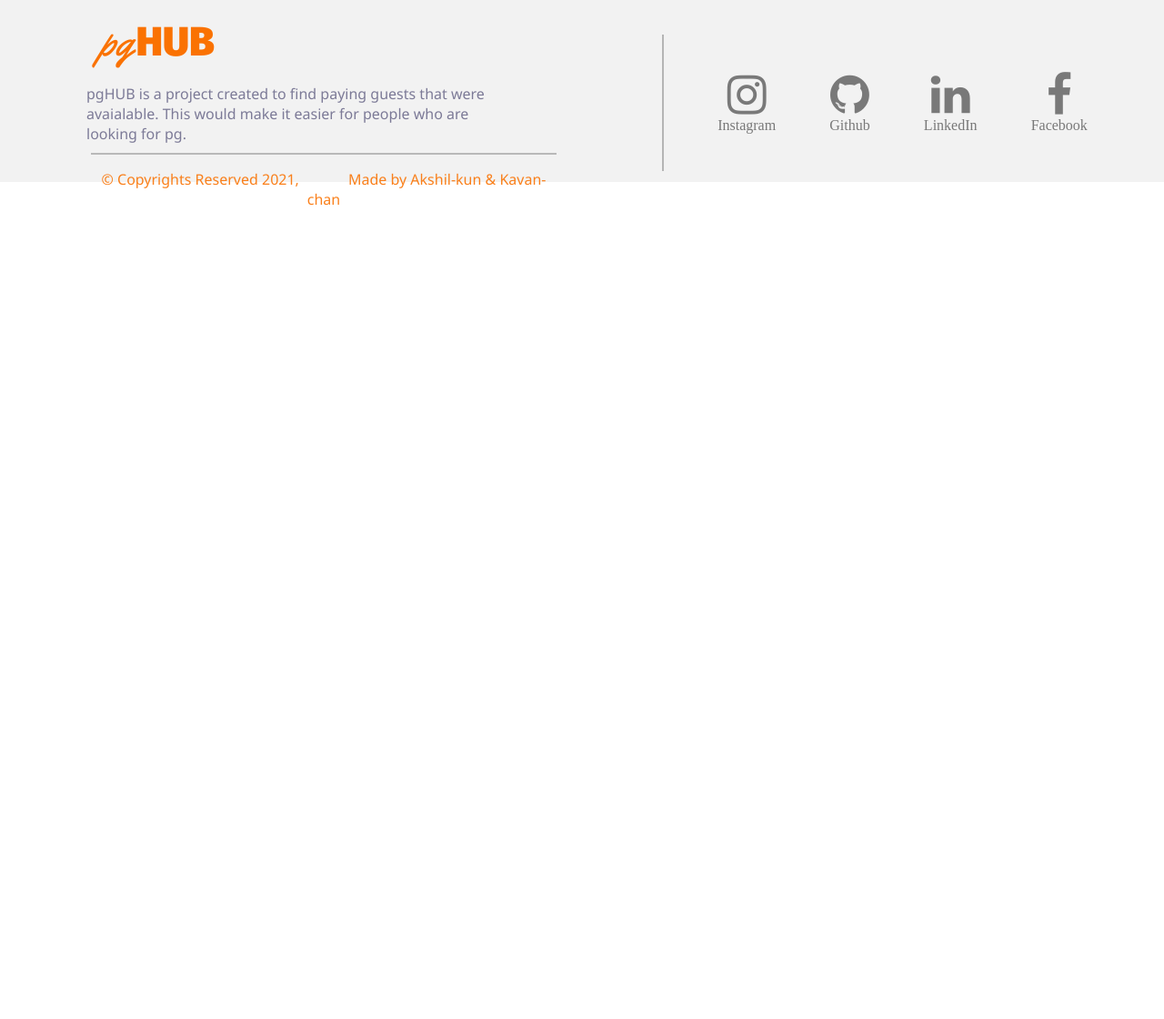
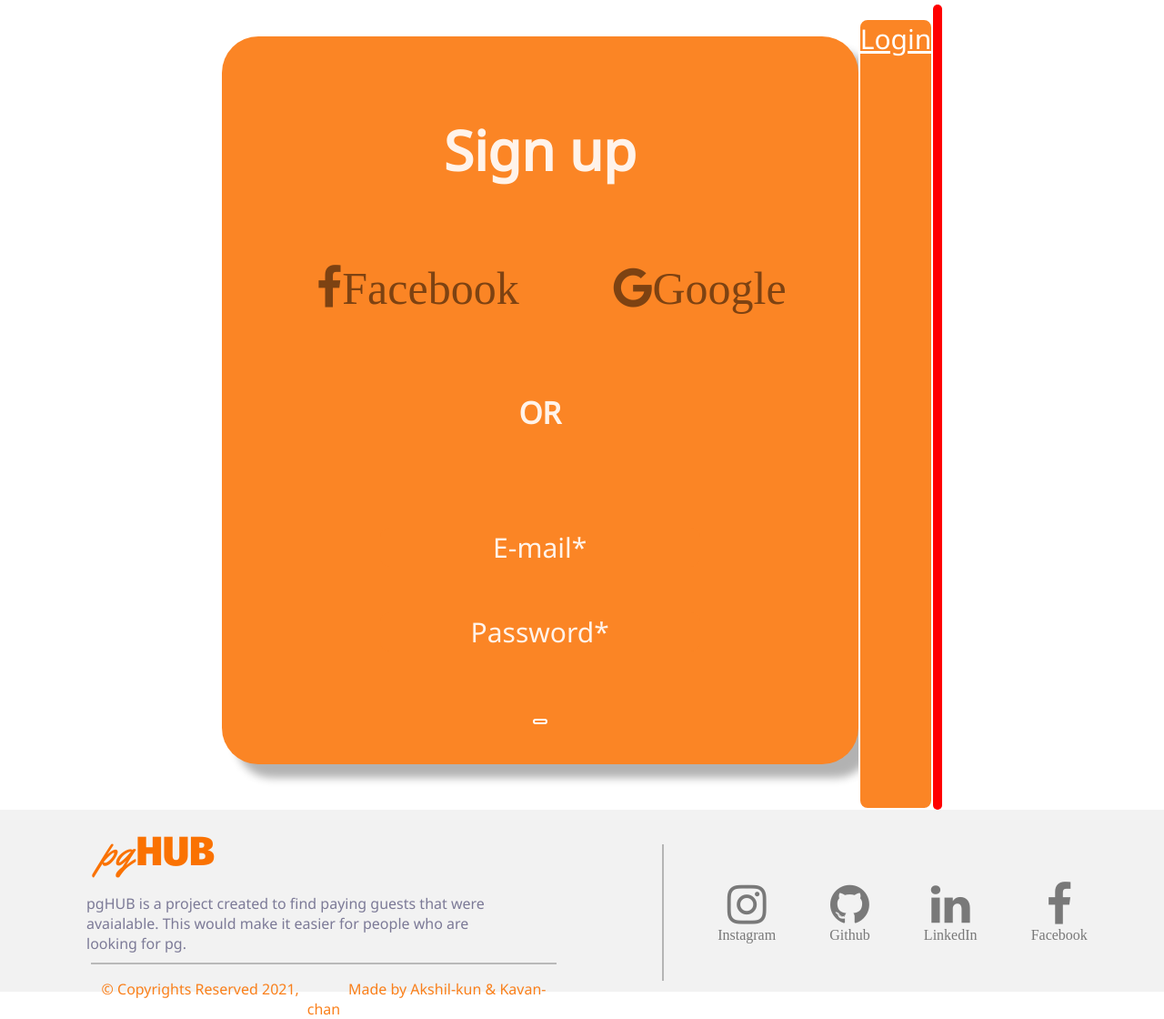
Before and after one commit to kavania2002/pgHUB, a Node server app: page /register in a window 1280 px wide. Shown: the part 70-1190 px from the top of the page at 91% size. Before the commit the page ends 296 px from the top, so only its background shows below. Run offline with Node 20, Linux system fonts and the light colour scheme; some libraries are stand-ins or nearby versions.

Commit message:
Add google facebook integration

```diff
--- a/app.js
+++ b/app.js
@@ -15,6 +15,7 @@
 import session from "express-session";
 import passportLocalMongoose from "passport-local-mongoose";
 import { Strategy } from "passport-google-oauth20";
+import facebook from "passport-facebook";
 
 const app = express();
 
@@ -40,7 +41,8 @@
     location: String,
     totalRatings: Number,
     age: Number,
-    googleId: String
+    googleId: String,
+    facebookId: String,
 });
 
 var message = "";
@@ -61,13 +63,106 @@
     });
 });
 
+// ------------------- Google Strategy --------------------
+passport.use(new Strategy({
+    clientID: process.env.GCLIENT_ID,
+    clientSecret: process.env.GCLIENT_SECRET,
+    callbackURL: "http://localhost:3000/auth/google/pgHUB",
+    userProfileURL: "https://www.googleapis.com/oauth2/v2/userinfo"
+},
+    function (accessToken, refreshToken, profile, done) {
+        console.log(profile);
+        const data = profile._json;
+        User.findOne({ "googleId": data.id }, function (err, user) {
+            if (err) return done(err);
+
+            if (!user) {
+                user = new User({
+                    username: data.email,
+                    location: "No Idea",
+                    totalRatings: 0,
+                    age: 0,
+                    googleId: data.id
+                });
+                user.save(function (err) {
+                    if (err) console.log(err);
+                    return done(err, user);
+                });
+            } else {
+                return done(err, user);
+            }
+        });
+    }
+));
+
+// ----------------- Facebook Strategy --------------------
+passport.use(new facebook.Strategy({
+    clientID: process.env.FACEBOOK_APP_ID,
+    clientSecret: process.env.FACEBOOK_APP_SECRET,
+    callbackURL: "http://localhost:3000/auth/facebook/pgHUB"
+},
+    function (accessToken, refreshToken, profile, done) {
+        User.findOne({"facebookId":profile.id}, function(err, user){
+            if (err) return done(err);
+
+            if (!user){
+                user = new User({
+                    username: profile.displayName.split(" ")[0],
+                    location: "No Idea",
+                    totalRatings: 0,
+                    age: 0,
+                    facebookId: profile.id
+                });
+                user.save(function (err){
+                    if (err) console.log(err);
+                    return done(err, user);
+                })
+            } else {
+                return done(err, user);
+            }
+        });
+    }
+));
+
+// -------------------- Routings ----------------------------
+
+app.get("/", function (req, res) {
+    res.redirect("/login");
+});
+
+// -------------- Google oAuth Routings ------------------------------
+app.get("/auth/google",
+    passport.authenticate("google", { scope: ["profile", "email"] })
+);
+
+app.get("/auth/google/pgHUB",
+    passport.authenticate("google", { failureRedirect: "/login" }),
+    function (req, res) {
+        res.redirect("/user/" + req.user.username);
+    }
+);
+// -------------------------------------------------------------------
+
+// ------------------- Facebook oAuth Routings -----------------------
+app.get('/auth/facebook',
+    passport.authenticate('facebook', { scope: ["email"] }),
+    function(req, res) {}
+);
+
+app.get('/auth/facebook/pgHUB',
+    passport.authenticate('facebook', { failureRedirect: '/login' }),
+    function (req, res) {
+        // Successful authentication, redirect home.
+        res.redirect('/');
+    });
+
 
 app.get("/login", function (req, res) {
 
     if (req.isAuthenticated()) {
         res.redirect("/user/" + req.user.username);
     } else {
-        res.render("login", { message: message, meUser : -1 });
+        res.render("login", { message: message, meUser: -1 });
         message = "";
     }
 });
@@ -90,11 +185,11 @@
     });
 });
 
-app.get("/register", function(req, res){
+app.get("/register", function (req, res) {
     if (req.isAuthenticated()) {
         res.redirect("/user/" + req.user.username);
     } else {
-        res.render("register", { message: message, meUser : -1 });
+        res.render("register", { message: message, meUser: -1 });
         message = "";
     }
 });
@@ -119,23 +214,30 @@
 
 app.get("/user/:name", function (req, res) {
     const userName = req.params.name;
+    console.log(userName);
     var meUser;
     User.findOne({ username: userName }, function (err, user) {
+        console.log(user);
         if (err) {
             console.log(err);
         } else {
-            if (user) {
+            if (user != null) {
                 if (req.isAuthenticated()) meUser = req.user.username;
                 else meUser = -1;
                 res.render("user", { user: user, meUser: meUser });
             } else {
                 message = "Couldn't find user";
                 res.redirect("/login");
+                message = "";
             }
         }
     });
 });
 
+app.get("/logout", function (req, res) {
+    req.logout();
+    res.redirect("/login");
+});
 
 app.listen(3000, function () {
     console.log("Server started at port 3000");
--- a/package.json
+++ b/package.json
@@ -27,6 +27,7 @@
     "mongoose": "^5.13.0",
     "nodemon": "^2.0.9",
     "passport": "^0.4.1",
+    "passport-facebook": "^3.0.0",
     "passport-google-oauth20": "^2.0.0",
     "passport-local": "^1.0.0",
     "passport-local-mongoose": "^6.1.0"
--- a/public/css/Login.css
+++ b/public/css/Login.css
@@ -68,18 +68,17 @@
     color: #fb8525;
 }
 #main-signup{
-    height: 490px;
+    height: 890px;
     width: 100%;
-    display: none;
+    display: flex;
     justify-content: center;
     align-content: center;
-    transition: 0.3s;
 }
 #signup-form{
-    height: 450px;
-    width: 500px;
+    height: 800px;
+    width: 700px;
     background-color: #fb8525;
-    margin-top: 20px;
+    margin-top: 40px;
     display: flex;
     flex-direction: column;
     justify-content: space-evenly;
--- a/views/header.ejs
+++ b/views/header.ejs
@@ -24,10 +24,13 @@
         <div id="nav-links">
             <a href="#">About Us</a>
 
-            <% if (meUser == -1) { %>
+            <% if (meUser==-1) { %>
                 <a href="/login">Login</a>
-            <% } else { %>
-                <a href="/user/<%= meUser %>"><%= meUser %></a>
-            <% } %>
+                <% } else { %>
+                    <a href="/user/<%= meUser %>">
+                        <%= meUser %>
+                    </a>
+                    <a href="/logout">Logout</a>
+                    <% } %>
         </div>
     </nav>
--- a/views/register.ejs
+++ b/views/register.ejs
@@ -1,22 +1,25 @@
 <%- include('header'); -%>
+
+    <main>
         <div id="main-signup">
-        <form id="signup-form" method="POST" , action="/register">
+            <form id="signup-form" method="POST" action="/register">
                 <h2>Sign up</h2>
                 <div id="social-log">
-                <div id="social-logg"><a class="fa fa-facebook" href="#" id="fa-logg"></a>Facebook</div>
-                <div id="social-logg"><a class="fa fa-google" href="#" id="fa-logg"></a>Google</div>
+                    <div id="social-logg"><a class="fa fa-facebook" href="/auth/facebook" id="fa-logg">Facebook</a></div>
+                    <div id="social-logg"><a class="fa fa-google" href="/auth/google" id="fa-logg">Google</a></div>
                 </div>
                 <h5>OR</h5>
-            <input type="email" class="login-feild" placeholder="E-mail*" name="username" value="" required>
-            <input type="password" class="login-feild" placeholder="Password*" name="password" value=" " required>
-            <div style="display: inline;"><button type="submit" id="login-submit">
+                <input type="email" class="login-feild" placeholder="E-mail*" name="username" required>
+                <input type="password" class="login-feild" placeholder="Password*" name="password" required>
+                <div style="display: inline;">
+                    <button type="submit" id="login-submit">
+                </div>
             </form>
-        <button id="login-submit" href="/login">Login</button>
-    </div>
+            <a id="login-submit" href="/login">Login</a>
             <label id="log-alert">
                 <%= message %>
             </label>
-
         </div>
+    </main>
 
     <%- include('footer'); -%>
```
Also changed, not shown: views/Login.ejs (+11 -10 lines), 1 other file. Lines whose indentation alone changed are shown as unchanged.
